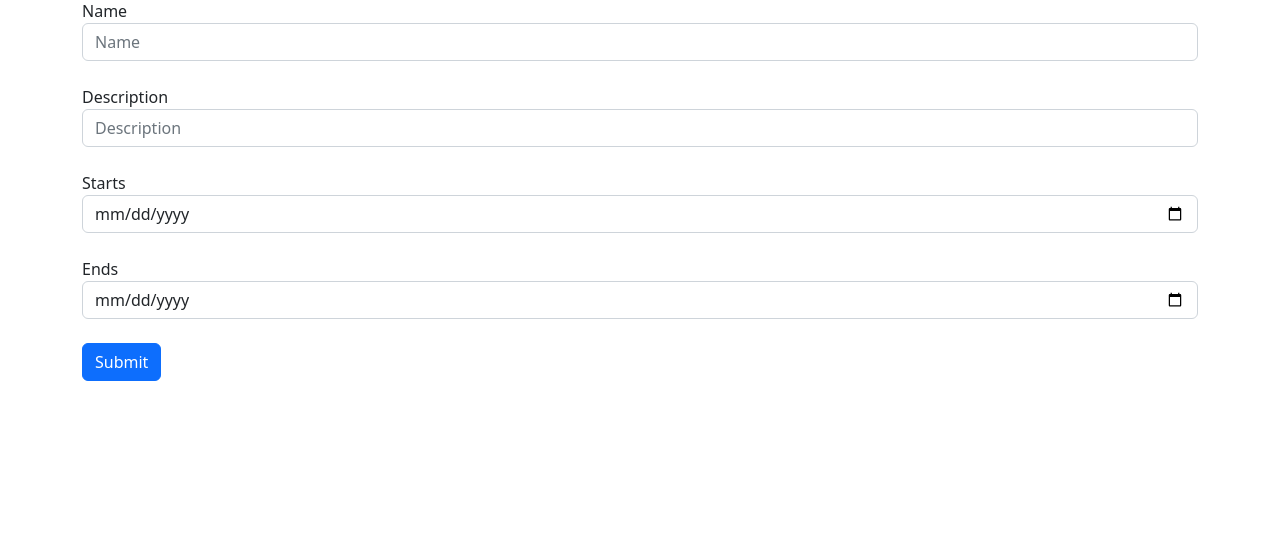
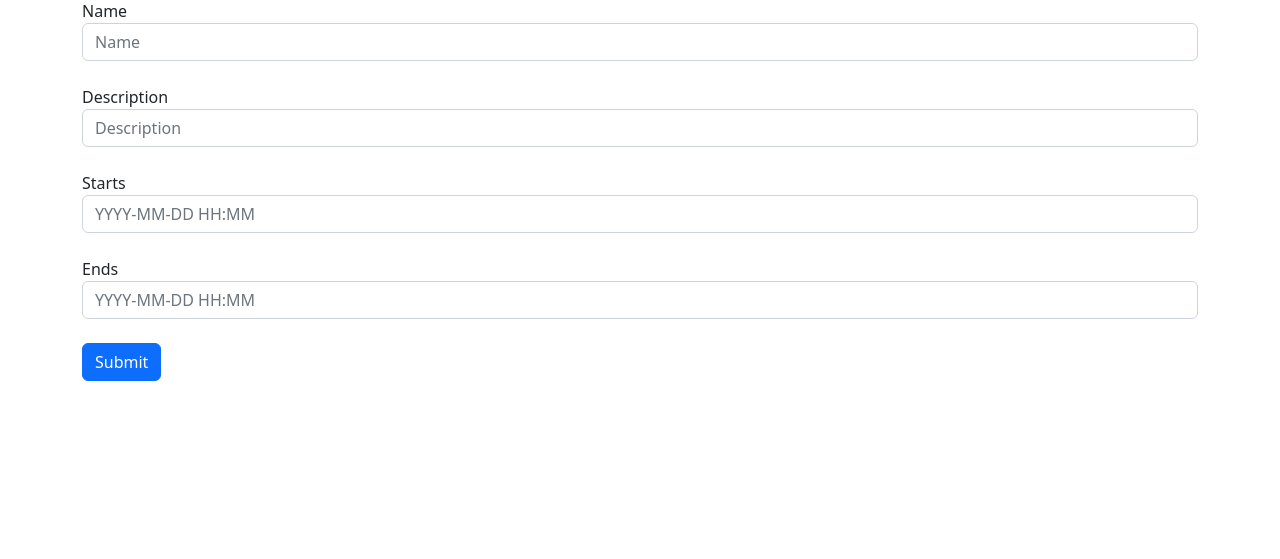
Before and after one commit to rw82622/django-event-calendar, a Django app: page /events/new in a window 1280 px wide. Shown: the part 129-688 px from the top of the page. Run offline with Django 3.2, Linux system fonts and the light colour scheme; the visitor is signed in with stand-in values (Sample User, id 1).

Commit message:
display proper placeholder for datetime format and enforece a pattern for the datetime input fields

```diff
--- a/event_calendar/events/models.py
+++ b/event_calendar/events/models.py
@@ -1,6 +1,7 @@
 from django.db import models
 from django.utils import timezone
 from django.contrib.auth.models import AbstractUser
+
 
 class TheUser(AbstractUser):
     email = models.EmailField(
@@ -13,6 +14,7 @@ class TheUser(AbstractUser):
     def __str__(self):
         return f"{self.first_name} {self.last_name}"
 
+
 class Event(models.Model):
     name = models.CharField(max_length=200)
     description = models.TextField()
--- a/event_calendar/events/templates/events/new.html
+++ b/event_calendar/events/templates/events/new.html
@@ -12,10 +12,10 @@
         <input type="text" name="description" placeholder="Description" {% block desc %}{% endblock %} class='form-control' required >
         <br>
         <label for="starts">Starts</label>
-        <input type="date" name="starts" placeholder="Starts" {% block starts %}{% endblock %} class='form-control' required >
+        <input type="datetime" name="starts" placeholder="YYYY-MM-DD HH:MM" {% block starts %}{% endblock %} class='form-control'  pattern="[0-9]{4}-[0-9]{2}-[0-9]{2} [0-9]{2}:[0-9]{2}" required >
         <br>
         <label for="ends">Ends</label>
-        <input type="date" name="ends" placeholder="Ends" {% block ends %}{% endblock %} class='form-control' required >
+        <input type="datetime" name="ends" placeholder="YYYY-MM-DD HH:MM" {% block ends %}{% endblock %} class='form-control' pattern="[0-9]{4}-[0-9]{2}-[0-9]{2} [0-9]{2}:[0-9]{2}" required >
         <br>
         <button type="submit" class="btn btn-primary">Submit</button>
     </form>
```
